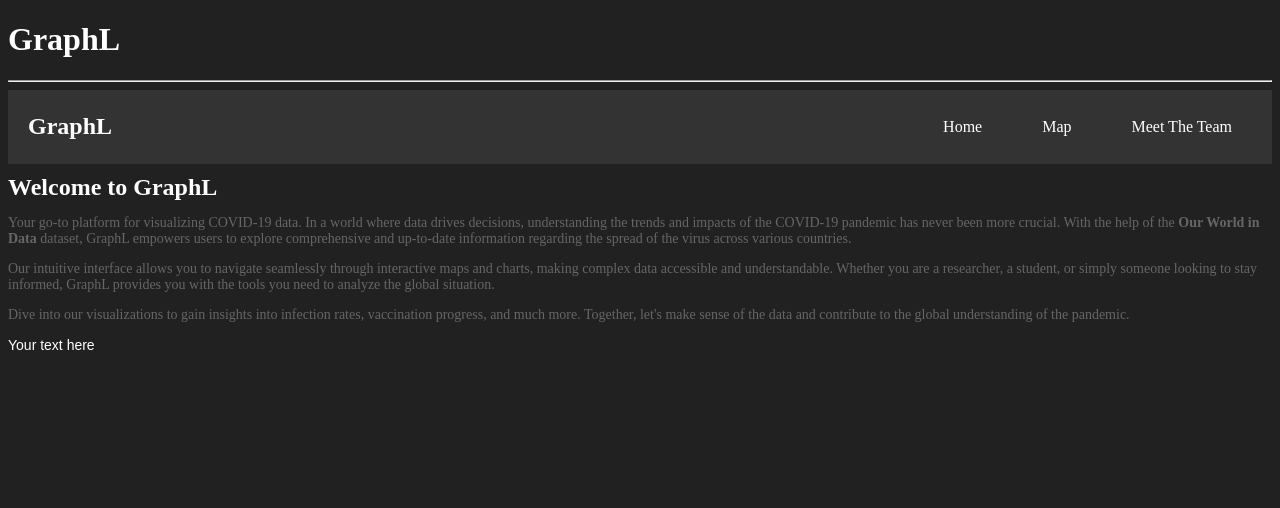
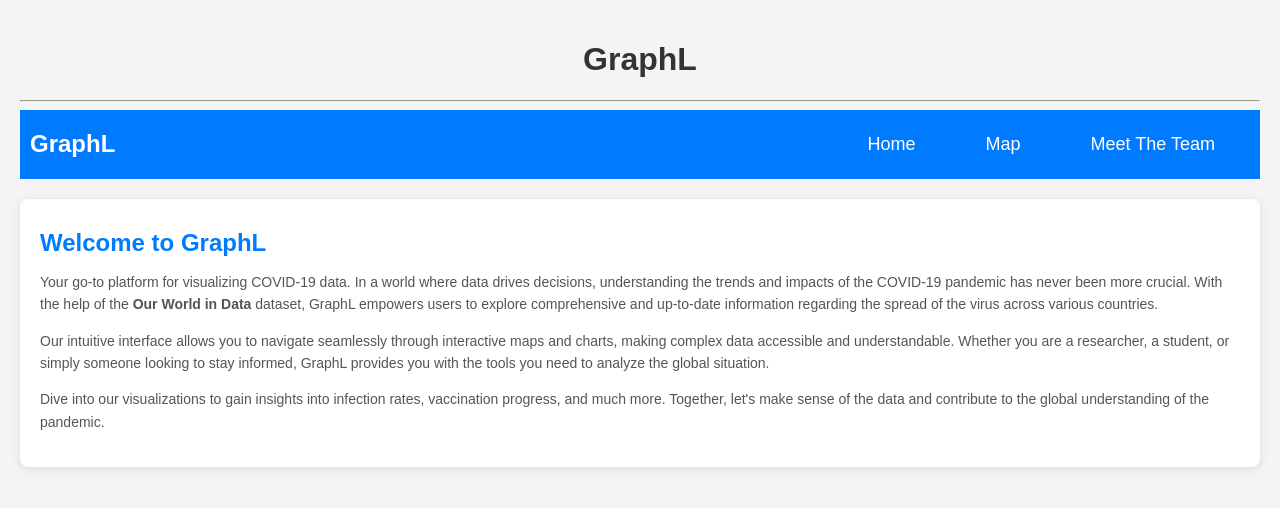
Before and after one commit to Alejorotp/graphl, a website: page frontend/index.html in a window 1280 px wide. Drawn offline with Linux system fonts and the light colour scheme.

Commit message:
Update index.html

```diff
--- a/frontend/index.html
+++ b/frontend/index.html
@@ -3,8 +3,76 @@
 <head>
     <title>GraphL</title>
     <meta charset='utf-8'>
+    <meta name="viewport" content="width=device-width, initial-scale=1.0">
     <link href="css/styles.css" rel="stylesheet">
-    <meta name="viewport" content="width=device-width, initial-scale=1.0">
+    <style>
+        body {
+            font-family: Arial, sans-serif;
+            margin: 0;
+            padding: 20px;
+            background-color: #f4f4f4;
+        }
+
+        h1 {
+            text-align: center;
+            color: #333;
+        }
+
+        .navbar {
+            background-color: #007bff;
+            padding: 10px;
+            text-align: center;
+        }
+
+        .navbar .logo {
+            color: white;
+            font-size: 24px;
+            text-decoration: none;
+        }
+
+        .nav-links {
+            list-style-type: none;
+            padding: 0;
+        }
+
+        .nav-links li {
+            display: inline;
+            margin: 0 15px;
+        }
+
+        .nav-links a {
+            color: white;
+            text-decoration: none;
+            font-size: 18px;
+        }
+
+        .nav-links a:hover {
+            text-decoration: underline;
+        }
+
+        .introduction {
+            background-color: white;
+            border-radius: 8px;
+            box-shadow: 0 2px 10px rgba(0, 0, 0, 0.1);
+            padding: 20px;
+            margin-top: 20px;
+        }
+
+        .introduction h2 {
+            color: #007bff;
+        }
+
+        .introduction p {
+            line-height: 1.6;
+            color: #555;
+        }
+
+        .text {
+            margin-top: 20px;
+            font-size: 16px;
+            color: #333;
+        }
+    </style>
 </head>
 <body>
     <h1>GraphL</h1>
@@ -31,7 +99,6 @@
         </p>
     </section>
 
-    <p class="text">Your text here</p>
     <script src="js/index.js"></script>
 </body>
 </html>
```
